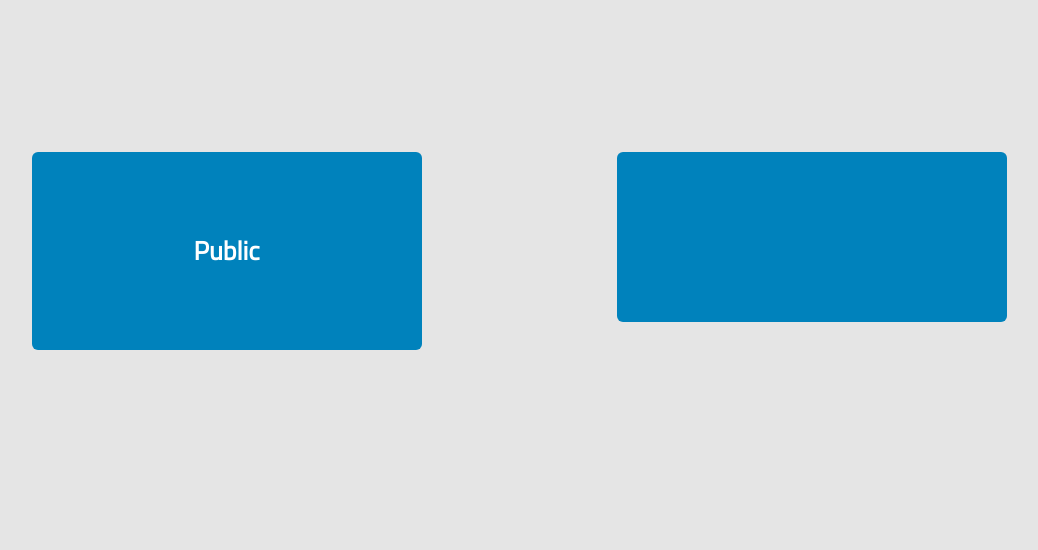
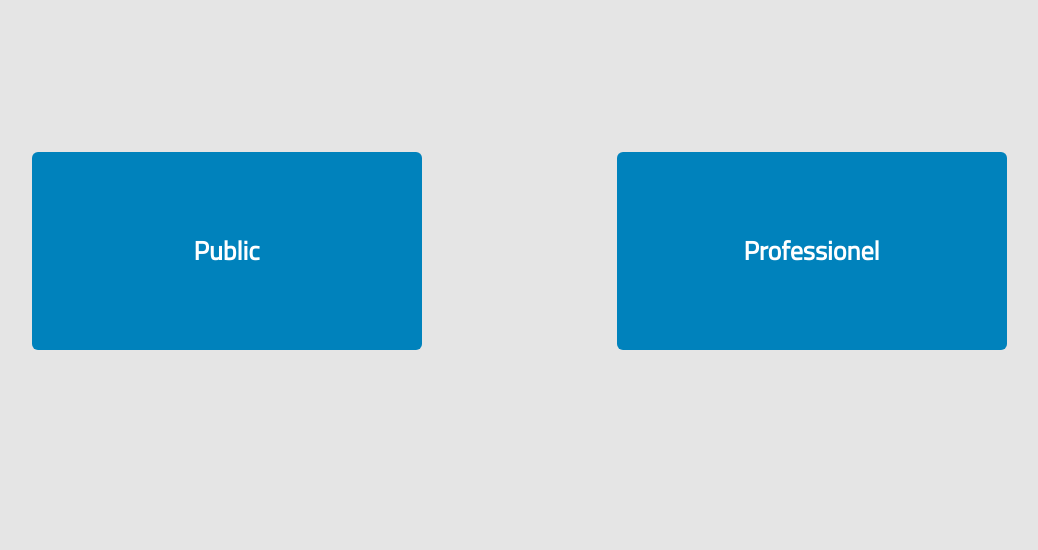
Before and after one commit to florann/WorkShop, a PHP site: page /PageAccueil.php in a window 1280 px wide. Shown: the part 498-1048 px from the top of the page, without its empty margins (121-1159 px from the left). Run offline with PHP 8.4, Linux system fonts and the light colour scheme; some libraries are stand-ins or nearby versions.

Commit message:
reagvzrthct-r

```diff
--- a/PageAccueil.php
+++ b/PageAccueil.php
@@ -124,8 +124,8 @@ margin:auto;
   <div id="choix" class="col-md-4 md-auto col-xs-5 xs-auto img-rounded img-responsive" href="./PageEtudiant.php"><p id="text">Public</p></div></a>
 
   <div class="col-md-2 col-xs-2"></div>
-
-  <div id="choix1" class="col-md-4 md-auto col-xs-5 xs-auto img-rounded"><p id="text" href="./pagePro.php >Professionel</p></div>
+<a href ="./pagePro.php">
+  <div id="choix1" class="col-md-4 md-auto col-xs-5 xs-auto img-rounded"><p id="text">Professionel</p></div>
 
   <div class="col-md-1 col-xs-0"></div>
 
```
